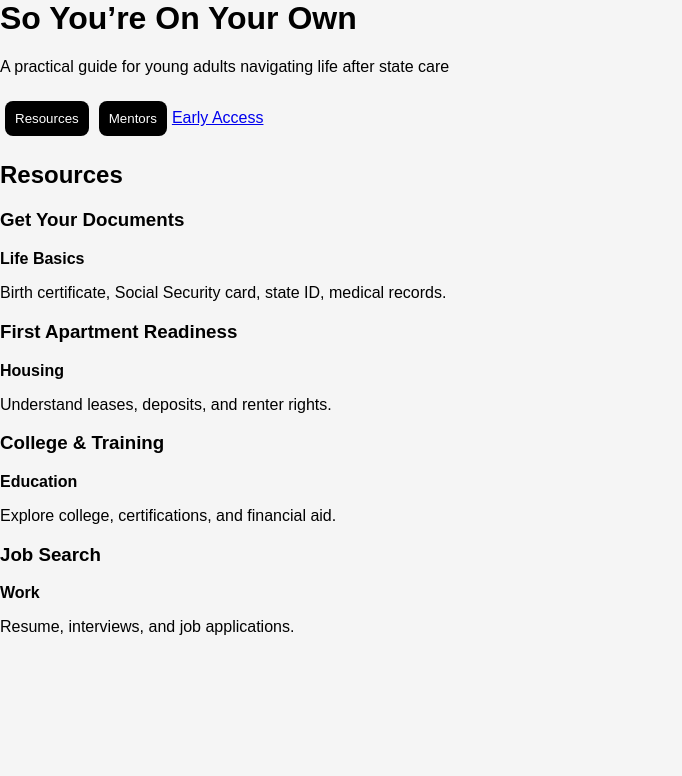
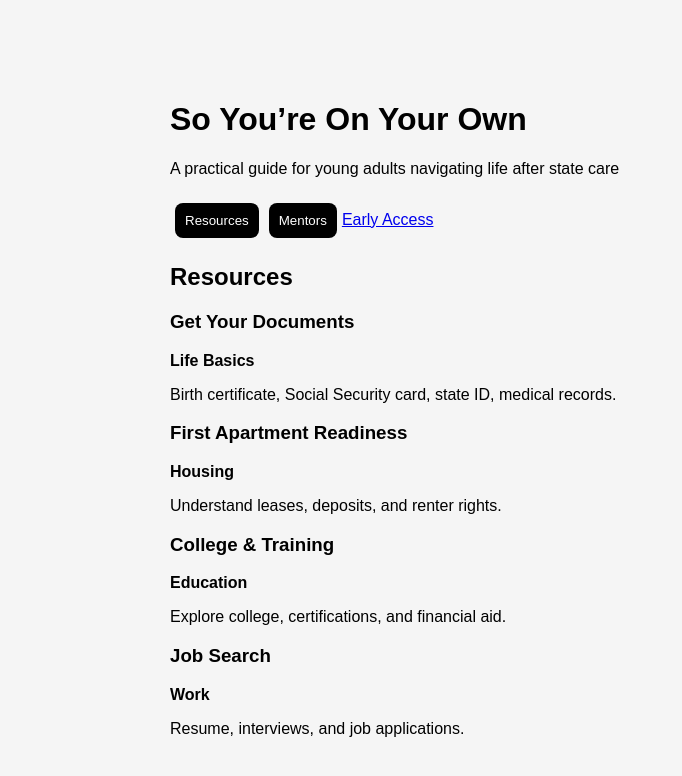
Before and after one commit to dradinalundy/foster-transition-toolkit, a React (Vite) app: page / in a window 1280 px wide. Shown: the top 776 px of the page, without its empty margins (0-682 px from the left). Built offline with nearby package versions, Linux system fonts and the light colour scheme.

Commit message:
Update main.jsx

```diff
--- a/src/main.jsx
+++ b/src/main.jsx
@@ -94,4 +94,15 @@ function App() {
 }
 
 const root = createRoot(document.getElementById("root"));
-root.render(<App />);
+root.render(
+  <div
+    style={{
+      maxWidth: "1000px",
+      margin: "60px auto 0 auto",
+      padding: "20px 30px",
+      boxSizing: "border-box"
+    }}
+  >
+    <App />
+  </div>
+);
```
